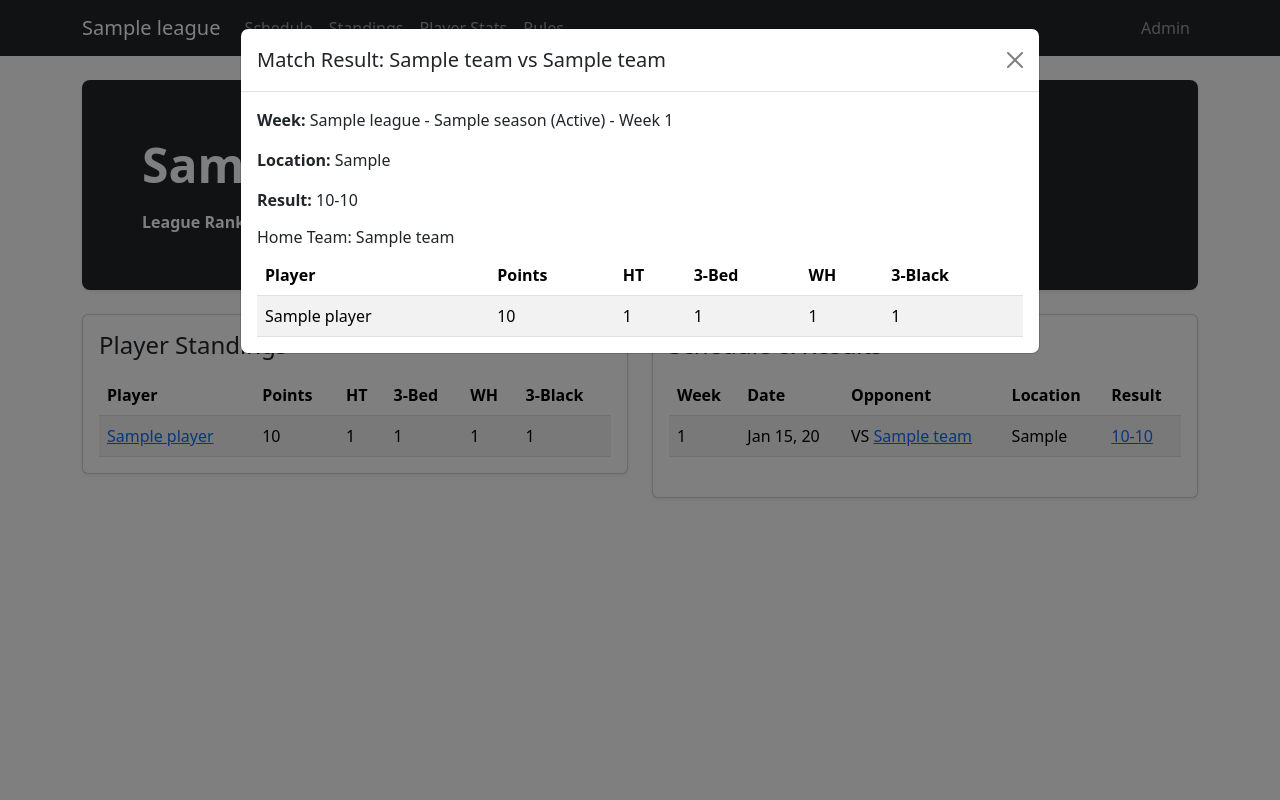
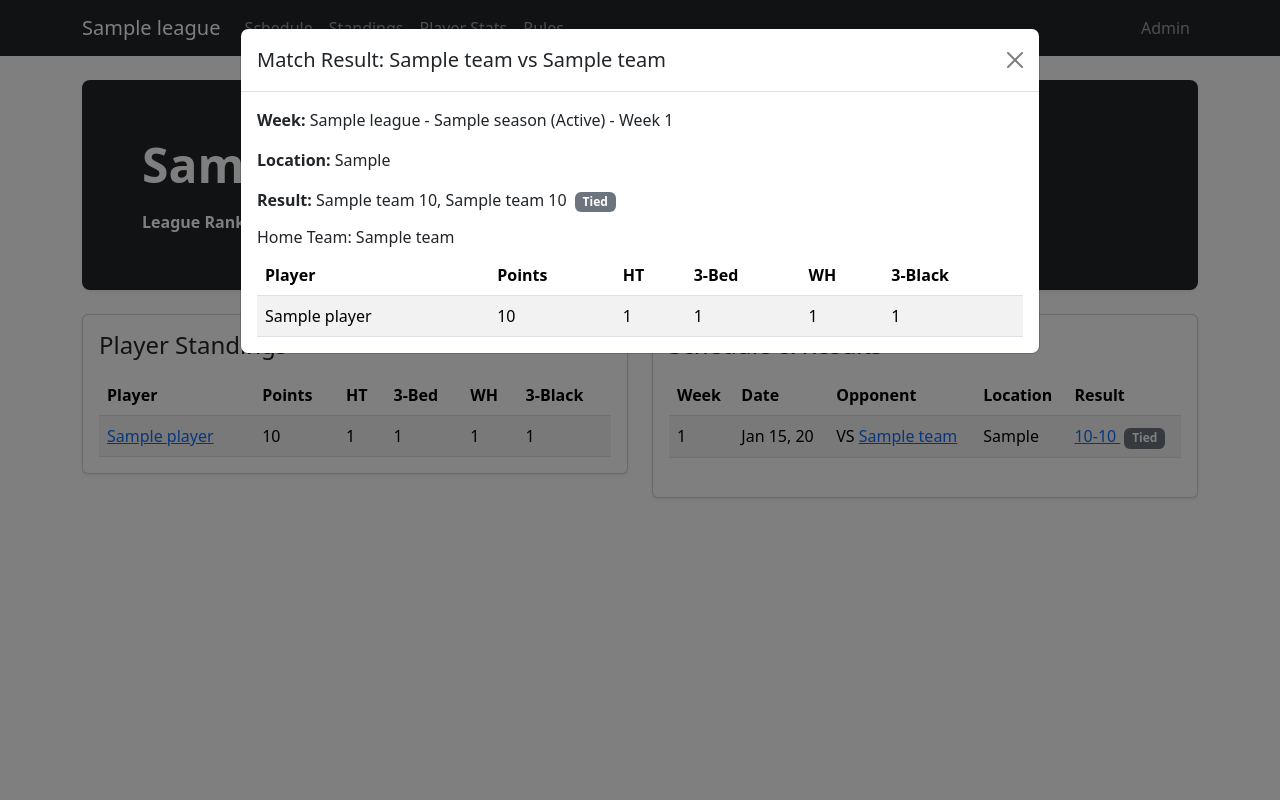
Before and after one commit to lbhall/league_management2, a Django app: page /teams/1/ in a window 1280 px wide, after a click that opens the changed part. Run offline with Django 4.2, Linux system fonts and the light colour scheme; tables that the repository leaves empty hold one stand-in row (values such as "Sample post"); some libraries are stand-ins or nearby versions.

Commit message:
Team page: spell out match results with Won/Lost badges (#73)
The result popup now reads "Bus Boys 13, Predators 12" with a Won/Lost
badge instead of a bare "13-12" that could be read as home-away. The
results table gets the same badge.

Co-authored-by: Claude Fable 5.1 <noreply@anthropic.com>

```diff
--- a/core/templates/team_detail.html
+++ b/core/templates/team_detail.html
@@ -181,6 +181,13 @@
                                                     >
                                                         {{ entry.result_label }}
                                                     </a>
+                                                    {% if entry.outcome == 'won' %}
+                                                        <span class="badge bg-success ms-1">Won</span>
+                                                    {% elif entry.outcome == 'lost' %}
+                                                        <span class="badge bg-danger ms-1">Lost</span>
+                                                    {% elif entry.outcome == 'tied' %}
+                                                        <span class="badge bg-secondary ms-1">Tied</span>
+                                                    {% endif %}
                                                 {% else %}
                                                     No Result
                                                 {% endif %}
@@ -217,7 +224,21 @@
                     <div class="modal-body">
                         <p><strong>Week:</strong> {{ entry.week }}</p>
                         <p><strong>Location:</strong> {{ entry.location }}</p>
-                        <p><strong>Result:</strong> {{ entry.result_label }}</p>
+                        <p>
+                            <strong>Result:</strong>
+                            {% if entry.result_label %}
+                                {{ team.name }} {{ entry.team_score }}, {{ entry.opponent.name }} {{ entry.opponent_score }}
+                                {% if entry.outcome == 'won' %}
+                                    <span class="badge bg-success ms-1">Won</span>
+                                {% elif entry.outcome == 'lost' %}
+                                    <span class="badge bg-danger ms-1">Lost</span>
+                                {% elif entry.outcome == 'tied' %}
+                                    <span class="badge bg-secondary ms-1">Tied</span>
+                                {% endif %}
+                            {% else %}
+                                -
+                            {% endif %}
+                        </p>
 
                         {% if entry.match_detail_rows %}
                             {% regroup entry.match_detail_rows by is_home as team_results %}
--- a/core/views.py
+++ b/core/views.py
@@ -1039,6 +1039,8 @@ def team_detail(request, team_id):
                 opponent = week_match.away_team if is_home else week_match.home_team
 
                 result_label = ''
+                outcome = ''
+                team_games_won = opponent_games_won = None
                 match_detail_rows = []
 
                 if hasattr(week_match, 'result'):
@@ -1084,6 +1086,12 @@ def team_detail(request, team_id):
                         result_label = ''
                     else:
                         result_label = f'{team_games_won}-{opponent_games_won}'
+                        if team_games_won > opponent_games_won:
+                            outcome = 'won'
+                        elif team_games_won < opponent_games_won:
+                            outcome = 'lost'
+                        else:
+                            outcome = 'tied'
 
                 team_schedule.append({
                     'match_id': week_match.id,
@@ -1092,6 +1100,9 @@ def team_detail(request, team_id):
                     'opponent': opponent,
                     'location': week_match.location,
                     'result_label': result_label,
+                    'outcome': outcome,
+                    'team_score': team_games_won,
+                    'opponent_score': opponent_games_won,
                     'match_detail_rows': match_detail_rows,
                     'is_bye': False,
                     'is_holiday': False,
@@ -1104,6 +1115,7 @@ def team_detail(request, team_id):
                     'opponent': 'Bye',
                     'location': '',
                     'result_label': '',
+                    'outcome': '',
                     'match_detail_rows': [],
                     'is_bye': True,
                     'is_holiday': is_holiday_week,
```
Also changed, not shown: core/test_views.py (+12 -0 lines).
